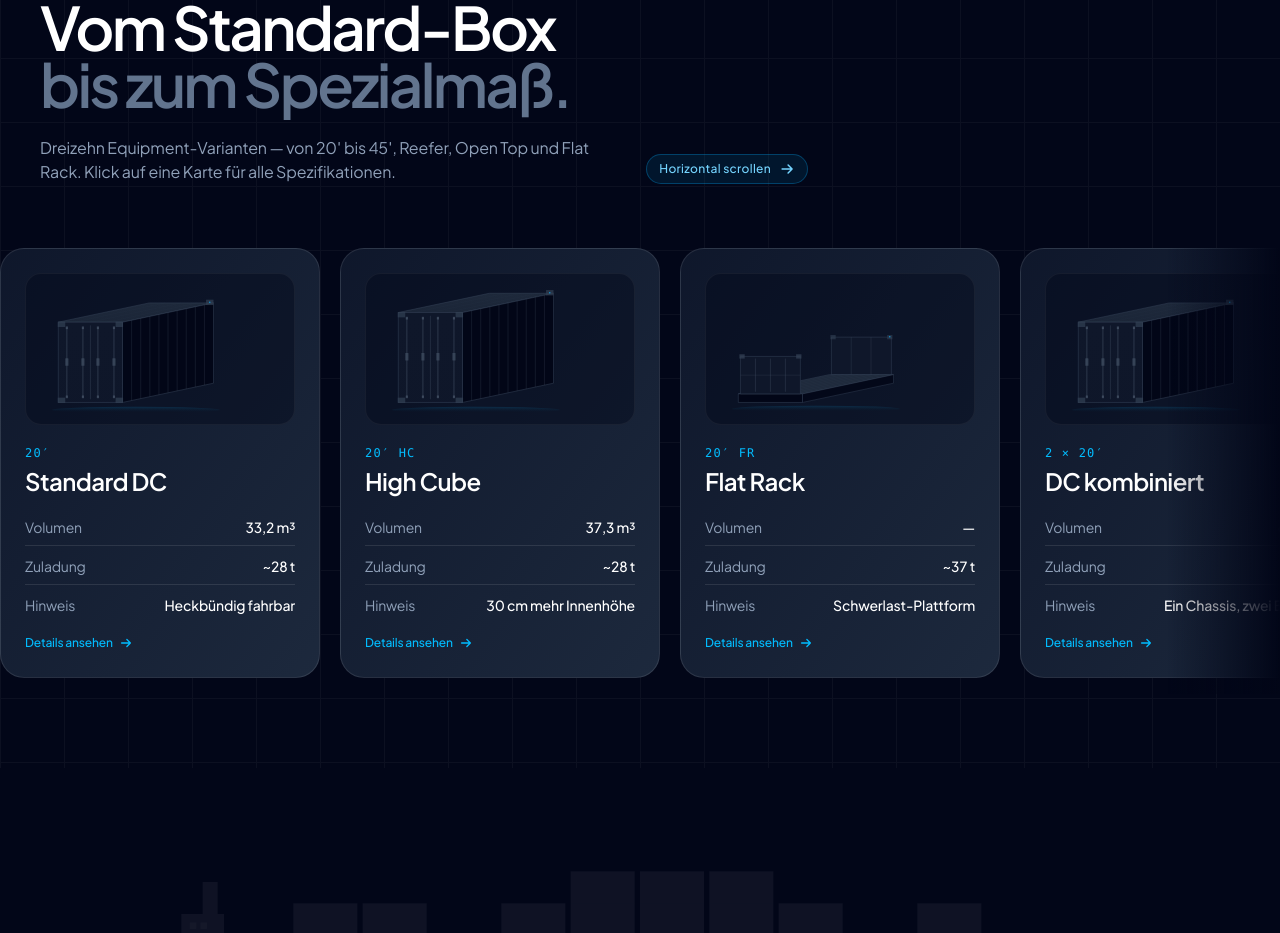
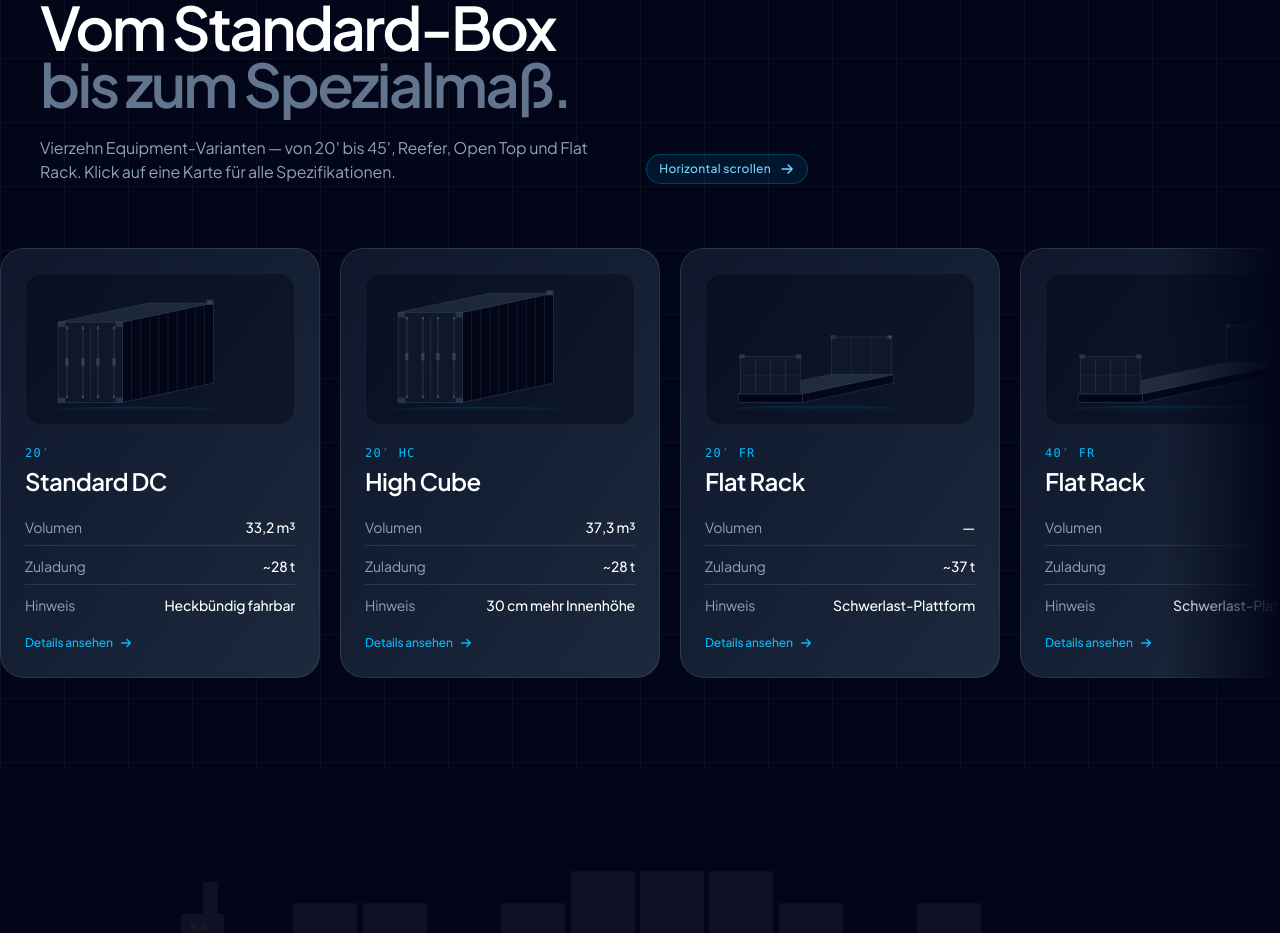
Before and after one commit to Gamabunta23/dsc-epp-website, a Next.js app: page / in a window 1280 px wide. Shown: the part 3460-4393 px from the top of the page. Built offline with nearby package versions, Linux system fonts and the light colour scheme.

Commit message:
Container: 40' Flat Rack mit vollen Specs ergänzt

```diff
--- a/src/components/Containers.tsx
+++ b/src/components/Containers.tsx
@@ -77,6 +77,24 @@ const types: ContainerType[] = [
       maxGross: "40.000 kg",
       tare: "2.940 kg",
       maxPayload: "37.060 kg",
+    },
+  },
+  {
+    id: "40-flat",
+    size: "40′ FR",
+    name: "Flat Rack",
+    cbm: "—",
+    payload: "~39 t",
+    notes: "Schwerlast-Plattform",
+    illustration: "40-flatrack",
+    description:
+      "40′ Flat Rack — die XL-Schwerlast-Plattform für Großmaschinen, Anlagen, Baufahrzeuge und Projektladungen. Zuladung bis 39 t, Be- und Entladung von oben und seitlich.",
+    specs: {
+      exterior: { l: "12,19", b: "2,44", h: "2,59" },
+      interior: { l: "12,06", b: "2,36", h: "2,20" },
+      maxGross: "45.000 kg",
+      tare: "5.700 kg",
+      maxPayload: "39.300 kg",
     },
   },
   {
@@ -311,7 +329,7 @@ export default function Containers() {
           </h2>
           <div className="mt-6 flex flex-col sm:flex-row sm:items-end sm:justify-between gap-4 max-w-3xl">
             <p className="text-slate-400 max-w-xl">
-              Dreizehn Equipment-Varianten — von 20′ bis 45′, Reefer, Open Top und Flat Rack.
+              Vierzehn Equipment-Varianten — von 20′ bis 45′, Reefer, Open Top und Flat Rack.
               Klick auf eine Karte für alle Spezifikationen.
             </p>
             <motion.div
```
